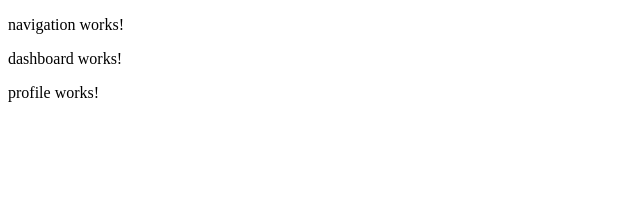
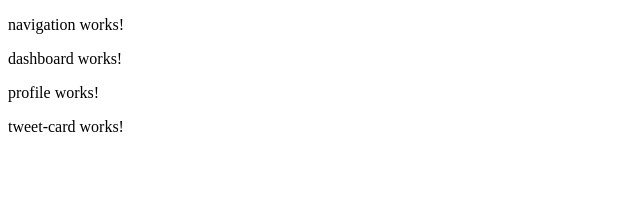
Before and after one commit to julia-gatina/tweeter-ui, an Angular app: page / in a window 1280 px wide. Shown: the top 208 px of the page, without its empty margins (0-640 px from the left). Built offline with nearby package versions, Linux system fonts and the light colour scheme.

Commit message:
Create new tweet-card component.

```diff
--- a/src/app/shared/components/dashboard/dashboard.component.html
+++ b/src/app/shared/components/dashboard/dashboard.component.html
@@ -1,3 +1,4 @@
 <bf-navigation></bf-navigation>
 <p>dashboard works!</p>
 <bf-profile></bf-profile>
+<bf-tweet-card></bf-tweet-card>
--- a/src/app/shared/components/dashboard/dashboard.module.ts
+++ b/src/app/shared/components/dashboard/dashboard.module.ts
@@ -3,9 +3,10 @@ import { CommonModule } from '@angular/common';
 import { DashboardComponent } from './dashboard.component';
 import { NavigationComponent } from '../navigation/navigation.component';
 import { ProfileComponent } from './profile/profile.component';
+import { TweetCardComponent } from './tweet-card/tweet-card.component';
 
 @NgModule({
-  declarations: [DashboardComponent, NavigationComponent, ProfileComponent],
+  declarations: [DashboardComponent, NavigationComponent, ProfileComponent, TweetCardComponent],
   imports: [CommonModule],
   exports: [DashboardComponent],
 })
--- /dev/null
+++ b/src/app/shared/components/dashboard/tweet-card/tweet-card.component.html
@@ -0,0 +1 @@
+<p>tweet-card works!</p>
--- /dev/null
+++ b/src/app/shared/components/dashboard/tweet-card/tweet-card.component.ts
@@ -0,0 +1,15 @@
+import { Component, OnInit } from '@angular/core';
+
+@Component({
+  selector: 'bf-tweet-card',
+  templateUrl: './tweet-card.component.html',
+  styleUrls: ['./tweet-card.component.scss']
+})
+export class TweetCardComponent implements OnInit {
+
+  constructor() { }
+
+  ngOnInit(): void {
+  }
+
+}
```
Also changed, not shown: src/app/shared/components/dashboard/tweet-card/tweet-card.component.scss (added), 1 other file (tests, documents, lock files or other folders).
